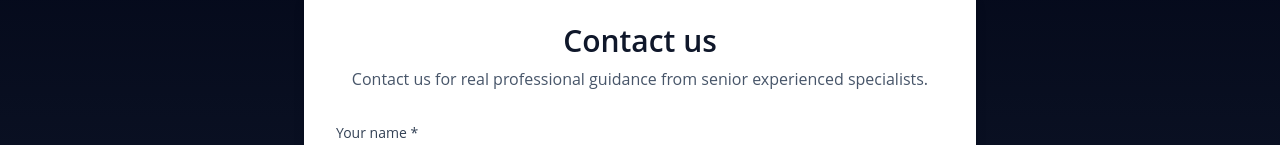
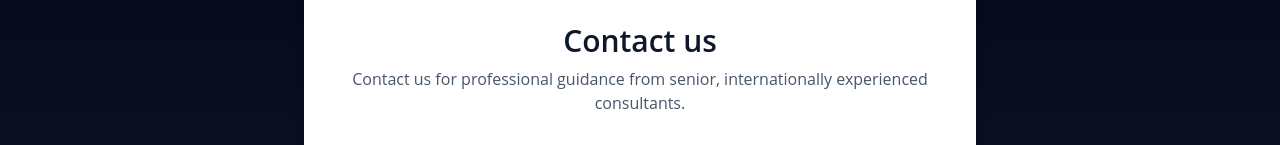
Before and after one commit to RBoekdrukker/imc-frontend, a Next.js app: page /en/contact in a window 1280 px wide. Shown: the part 138-283 px from the top of the page. Built offline with nearby package versions, Linux system fonts and the light colour scheme; no server answers.

Commit message:
Translated forms

```diff
--- a/pages/[lang]/contact.tsx
+++ b/pages/[lang]/contact.tsx
@@ -46,7 +46,7 @@ const translations: Record<
   en: {
     pageTitle: "Contact us",
     intro:
-      "Contact us for real professional guidance from senior experienced specialists.",
+      "Contact us for professional guidance from senior, internationally experienced consultants.",
     nameLabel: "Your name",
     emailLabel: "Email address",
     companyLabel: "Company (optional)",
@@ -63,7 +63,7 @@ const translations: Record<
   de: {
     pageTitle: "Kontakt",
     intro:
-      "Setzen Sie sich mit unseren erfahrenen ExpertInnen für eine unverbindliche Beratung in Verbindung.",
+      "Setzen Sie sich mit uns für eine unverbindliche Erstabklärung in Verbindung.",
     nameLabel: "Ihr Name",
     emailLabel: "E-Mail-Adresse",
     companyLabel: "Unternehmen (optional)",
@@ -97,6 +97,7 @@ const translations: Record<
       "Будь ласка, заповніть усі обов’язкові поля та підтвердіть згоду.",
   },
 };
+
 
 export default function ContactPage({ lang }: ContactPageProps) {
   const t = translations[lang] ?? translations.en;
--- a/pages/uk/контакт.tsx
+++ /dev/null
@@ -1,13 +0,0 @@
-// pages/uk/контакт.tsx
-import { GetServerSideProps } from "next";
-import ContactPage, {
-  getServerSideProps as baseGetServerSideProps,
-} from "../[lang]/contact";
-
-// Reuse the multilingual contact form but force "uk"
-export default ContactPage;
-
-export const getServerSideProps: GetServerSideProps = async (context) => {
-  context.params = { lang: "uk" };
-  return baseGetServerSideProps(context as any);
-};
```
